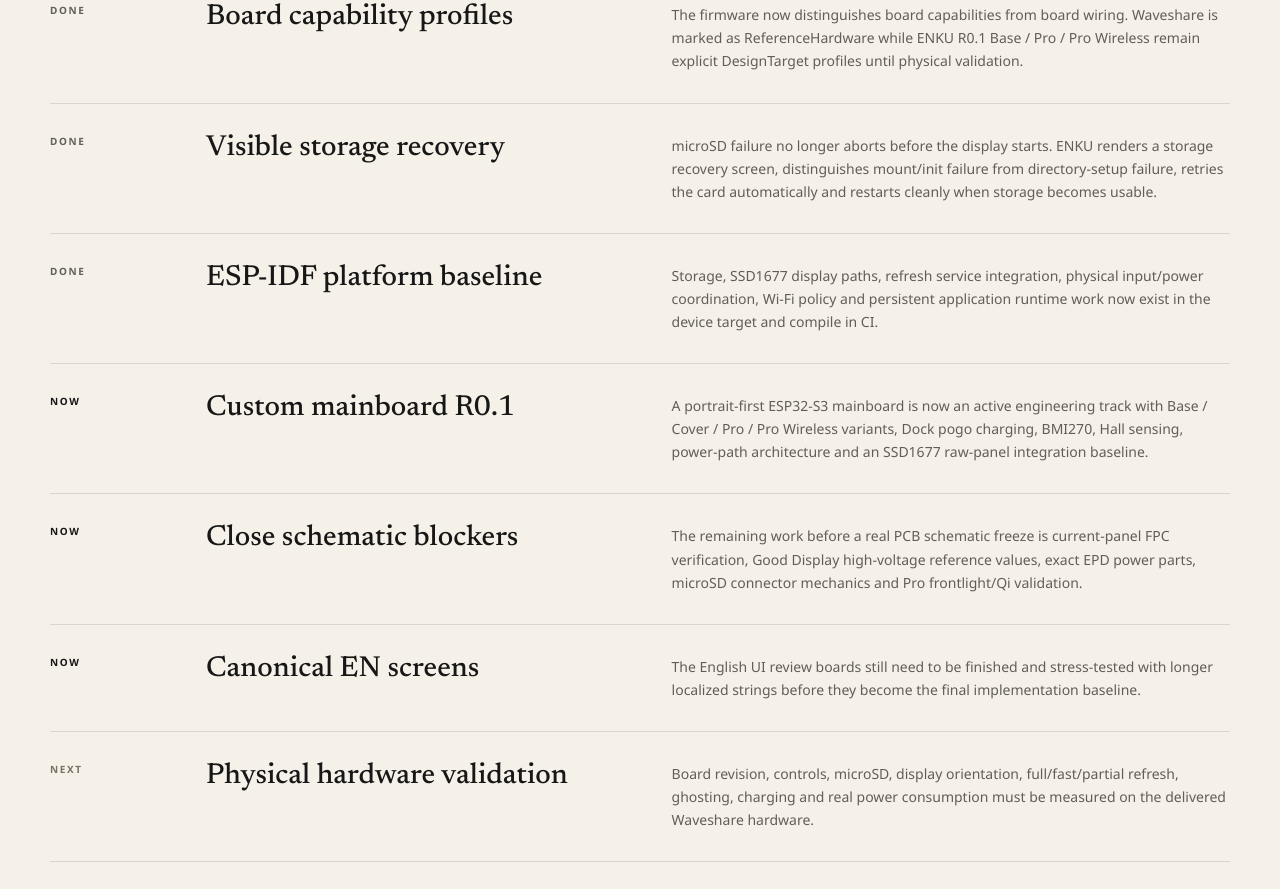
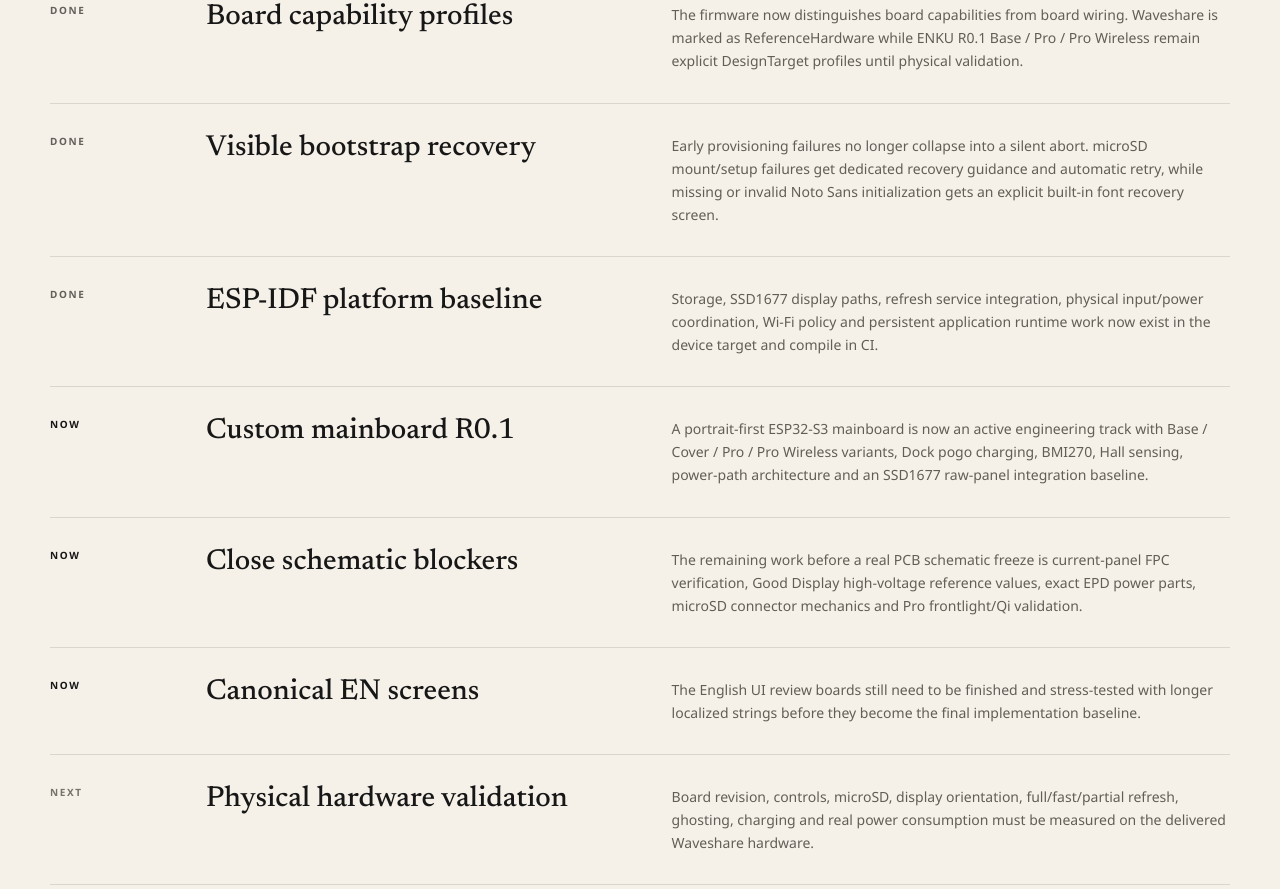
Before and after one commit to raznoglaz1y/enku, a plain HTML site: page site/status.html in a window 1280 px wide. Shown: the part 1516-2405 px from the top of the page. Drawn offline with Linux system fonts and the light colour scheme.

Commit message:
Expand bootstrap recovery status

```diff
--- a/site/status.html
+++ b/site/status.html
@@ -122,7 +122,7 @@
                     <div class="timeline-row"><span class="state done">DONE</span><h3>Reader persistence hardening</h3><p>Checkpoint restore, invalid-section fallback, edge navigation and relayout stability are regression-tested. Back, Sleep and Power Off now share one controlled reader-state flush path instead of duplicating persistence logic.</p></div>
           <div class="timeline-row"><span class="state done">DONE</span><h3>E-paper refresh policy</h3><p>Region/full refresh escalation now includes anti-ghosting accounting. After five fast or partial updates ENKU forces a clean full refresh before continuing incremental updates.</p></div>
           <div class="timeline-row"><span class="state done">DONE</span><h3>Board capability profiles</h3><p>The firmware now distinguishes board capabilities from board wiring. Waveshare is marked as ReferenceHardware while ENKU R0.1 Base / Pro / Pro Wireless remain explicit DesignTarget profiles until physical validation.</p></div>
-<div class="timeline-row"><span class="state done">DONE</span><h3>Visible storage recovery</h3><p>microSD failure no longer aborts before the display starts. ENKU renders a storage recovery screen, distinguishes mount/init failure from directory-setup failure, retries the card automatically and restarts cleanly when storage becomes usable.</p></div>
+<div class="timeline-row"><span class="state done">DONE</span><h3>Visible bootstrap recovery</h3><p>Early provisioning failures no longer collapse into a silent abort. microSD mount/setup failures get dedicated recovery guidance and automatic retry, while missing or invalid Noto Sans initialization gets an explicit built-in font recovery screen.</p></div>
           <div class="timeline-row"><span class="state done">DONE</span><h3>ESP-IDF platform baseline</h3><p>Storage, SSD1677 display paths, refresh service integration, physical input/power coordination, Wi-Fi policy and persistent application runtime work now exist in the device target and compile in CI.</p></div>
           <div class="timeline-row"><span class="state now">NOW</span><h3>Custom mainboard R0.1</h3><p>A portrait-first ESP32-S3 mainboard is now an active engineering track with Base / Cover / Pro / Pro Wireless variants, Dock pogo charging, BMI270, Hall sensing, power-path architecture and an SSD1677 raw-panel integration baseline.</p></div>
           <div class="timeline-row"><span class="state now">NOW</span><h3>Close schematic blockers</h3><p>The remaining work before a real PCB schematic freeze is current-panel FPC verification, Good Display high-voltage reference values, exact EPD power parts, microSD connector mechanics and Pro frontlight/Qi validation.</p></div>
```
